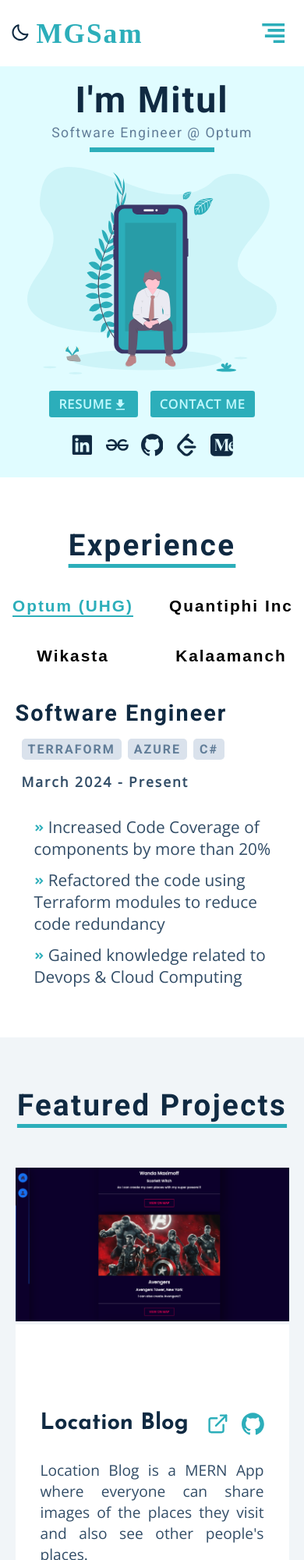
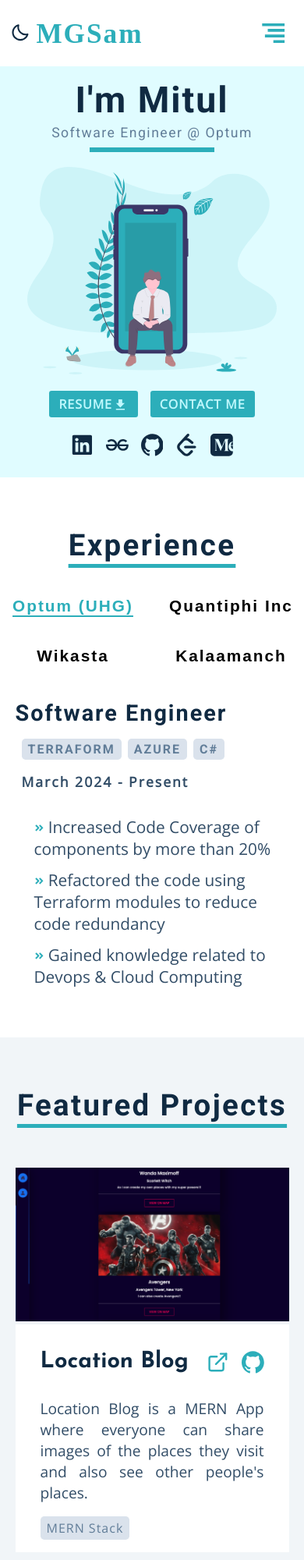
Before and after one commit to mitul-garg/portfolio, a React (Create React App) app: page / in a window 390 px wide. Shown: the top 2000 px of the page at 78% size. Built offline with nearby package versions, Linux system fonts and the light colour scheme; a web font is replaced by a local one.

Commit message:
Fixed : Projects' mobile view

```diff
--- a/src/components/Projects/styles.css
+++ b/src/components/Projects/styles.css
@@ -125,9 +125,12 @@
     height: auto;
   }
 
+  .project-info {
+    height: auto;
+  }
+
   .project-info p {
     margin-top: 0.9rem;
     margin-bottom: 0.3rem;
-    height: auto;
   }
 }
```
